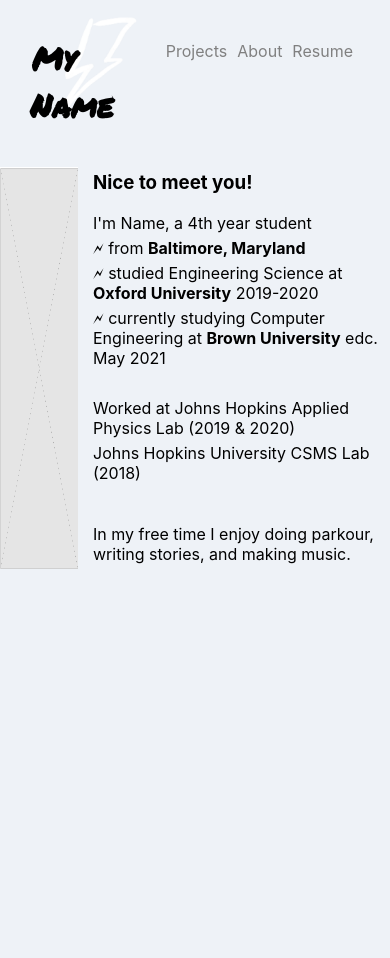
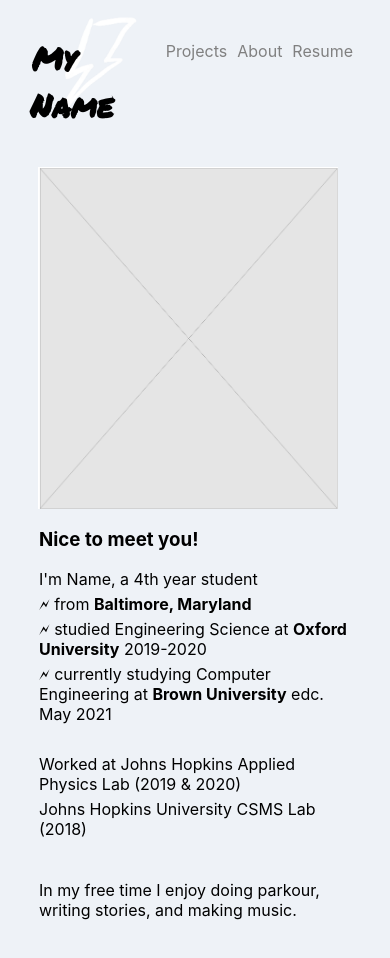
Before and after one commit to obanks1/cs1300-portfolio, a React (Create React App) app: page /about in a window 390 px wide. Shown: the top 958 px of the page. Before the commit the page ends 844 px from the top, so only its background shows below. Built offline with nearby package versions, Linux system fonts and the light colour scheme.

Commit message:
about mobile friendly, safari grid gap

```diff
--- a/src/About.js
+++ b/src/About.js
@@ -3,7 +3,7 @@ import {Component} from 'react';
 class About extends Component {
     render () {
         return (
-            <div className="centered">
+            <div className="centered"><div className="aboutDiv">
                 <img className="portrait" src="portraitplaceholder.png" alt="placeholder for self"></img>
                 <div className="about">
                     <h3>Nice to meet you!</h3>
@@ -18,7 +18,7 @@ class About extends Component {
                     <br></br>
                     <p className="aboutP">In my free time I enjoy doing parkour, writing stories, and making music.</p>
                 </div>
-            </div>
+            </div></div>
         )
     }
 }
--- a/src/index.css
+++ b/src/index.css
@@ -137,12 +137,21 @@ nav {
 
 /** About Page**/
 
+.aboutDiv {
+  width: 80%;
+  display: flex;
+  flex-direction: row;
+  align-items: center;
+  justify-content: center;
+  margin-bottom: 50px;
+}
+
 .aboutP {
   margin: 5px 0px 5px 0px;
 }
 
 .portrait {
-  width: 20%;
+  width: 300px;
   margin: 15px 15px 0px 0px;
 }
 
@@ -296,7 +305,7 @@ nav {
     margin-left: 0;
   }
   .aboutBlurb {
-    width: 80%;
+    width: 70%;
     text-align: center
   }
   .dropdown {
@@ -305,6 +314,7 @@ nav {
   .menu {
     flex-direction: row;
     column-gap: 20px;
+    grid-column-gap: 20px;
   }
   .descText {
     font-size: medium;
@@ -323,6 +333,9 @@ nav {
   }
   header {
     margin: -15px 30px 15px 10px;
+  }
+  .aboutDiv {
+    flex-direction: column;
   }
 }
 
```
